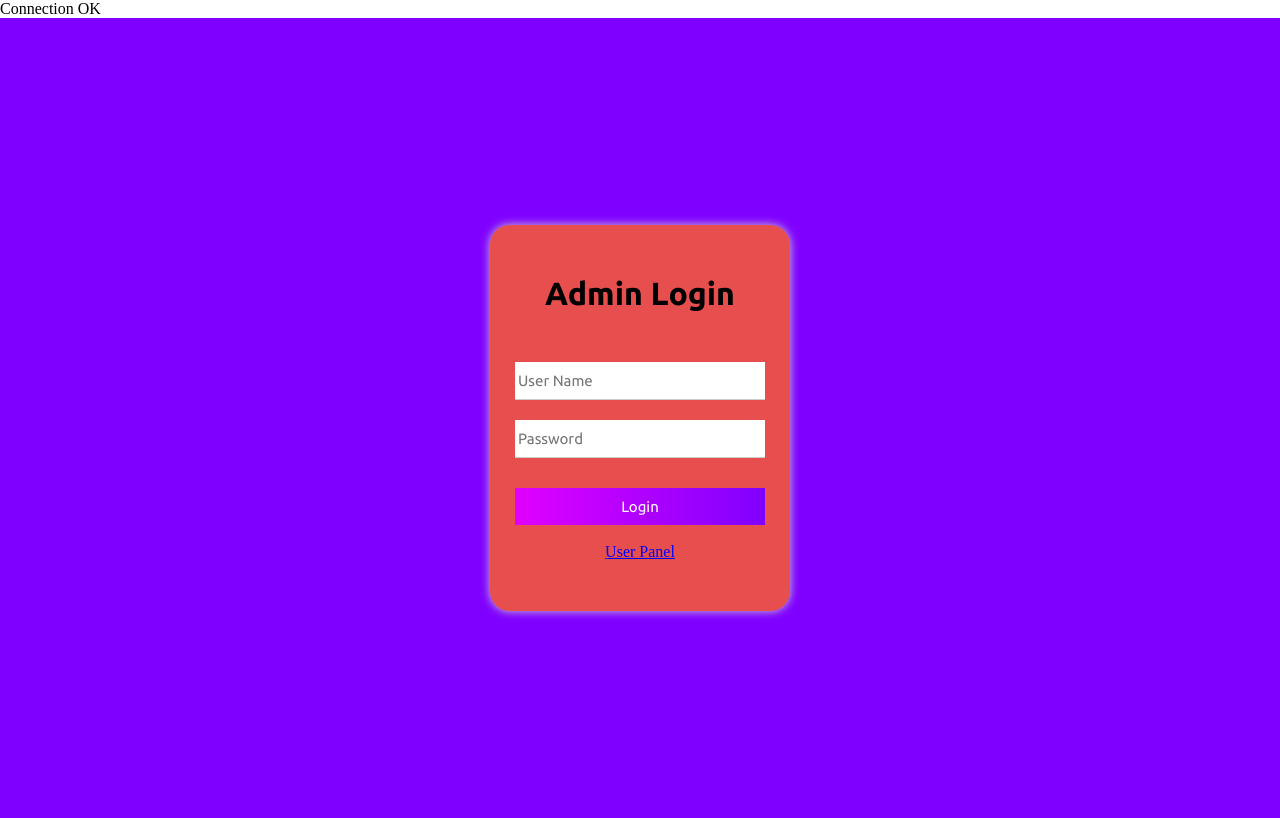
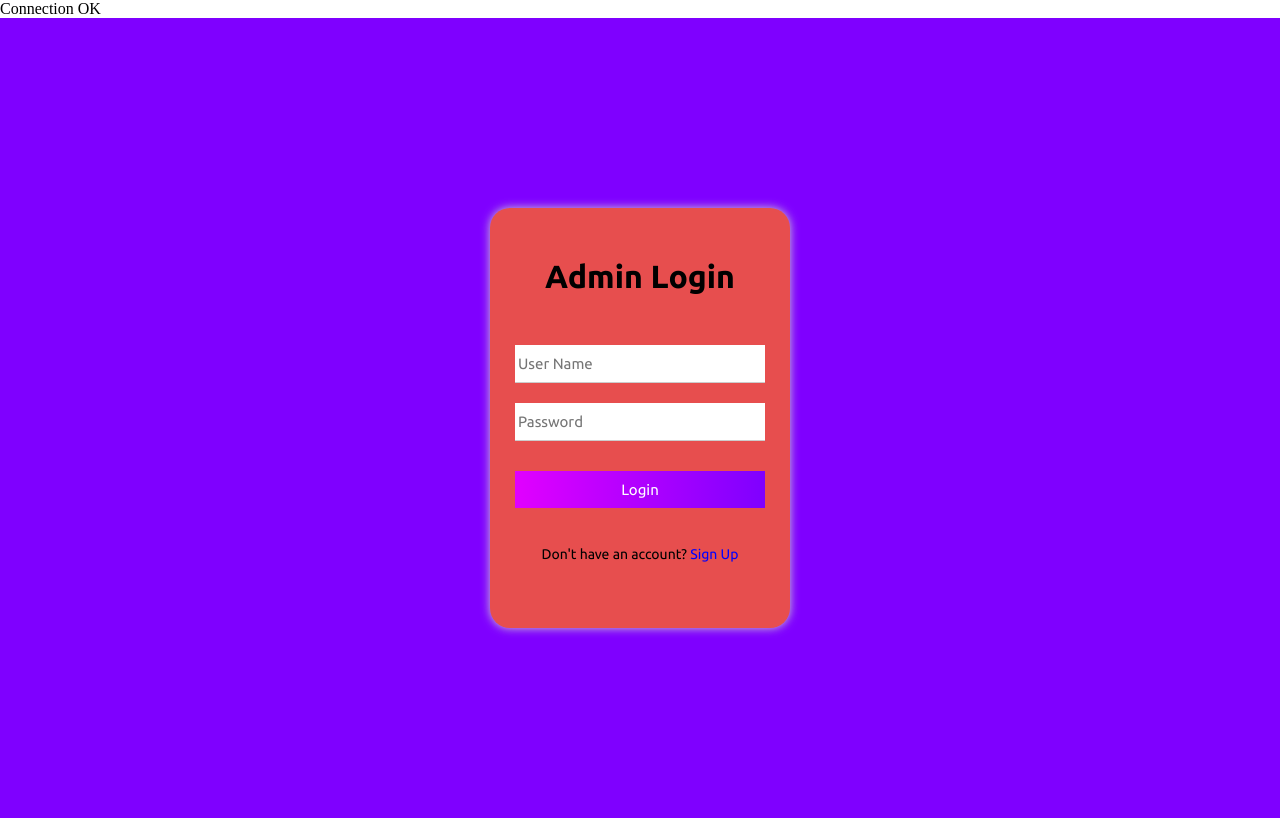
Before and after one commit to pahalwar01/Conveyance-management, a PHP site: page /admin_login.php in a window 1280 px wide. Run offline with PHP 8.4, Linux system fonts and the light colour scheme.

Commit message:
Update admin_login.php

```diff
--- a/admin_login.php
+++ b/admin_login.php
@@ -34,10 +34,10 @@ include 'codes/admin_signin.php';
                     <small id="password_warning"><i class="fa fa-exclamation-triangle" aria-hidden="true"></i> Wrong Password</small>
                     <button type="submit" id="login_btn">Login</button>
                 </form><br>
-                <!--<p>Don't have an account? <span id="signup_link">Sign Up</span><br><br></p>-->
-                <a href="index.php"><center><span id="#">User Panel</span></center></a>
+                <p>Don't have an account? <span id="signup_link">Sign Up</span><br><br></p>
+                <!-- <a href="index.php"><center><span id="#">User Panel</span></center></a> -->
             </div>
-            <!--<div id="signup" class="animate__animated animate__flipInY">
+            <div id="signup" class="animate__animated animate__flipInY">
                 <h1 style="text-align: center;">Sign up</h1>
                 <form id="signup_frm" method="POST" autocomplete="off">
                     <input type="text" name="name" required="required" placeholder="Name" id="username">
@@ -48,7 +48,7 @@ include 'codes/admin_signin.php';
                     <button type="submit" id="signup_btn">Sign up</button>
                 </form>
                 <p>Already have an account? <span id="login_link">Login</span><br><br></p>
-            </div>-->
+            </div>
         </div>
 
     </div>
```
